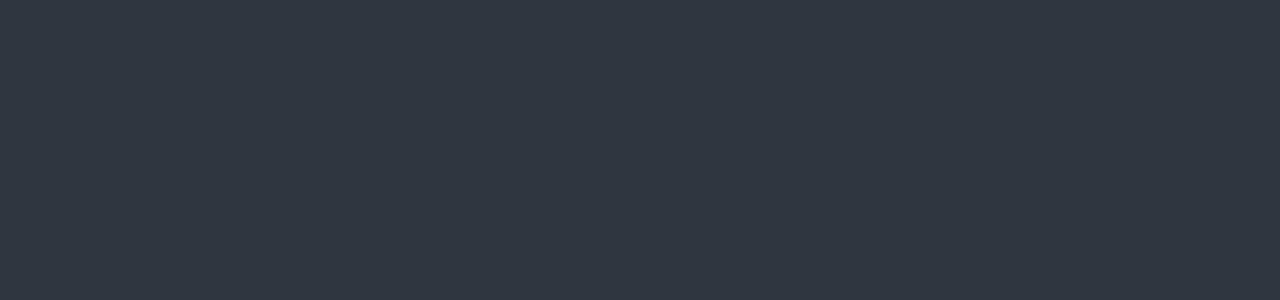
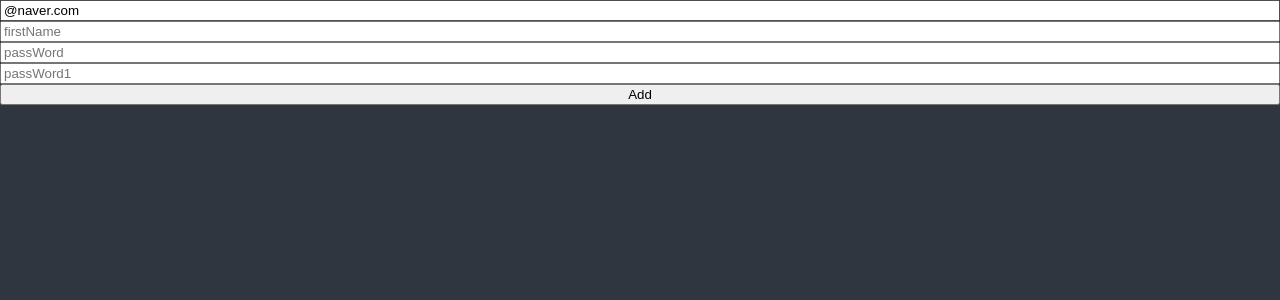
Before and after one commit to hyunjoogo/masterclass, a React (Create React App) app: page / in a window 1280 px wide. Shown: the top 300 px of the page. Built offline with nearby package versions, Linux system fonts and the light colour scheme.

Commit message:
react-hook-form

```diff
--- a/src/App.tsx
+++ b/src/App.tsx
@@ -1,4 +1,5 @@
 import {createGlobalStyle} from "styled-components";
+import TodoList from "./TodoList";
 
 
 const GlobalStyle = createGlobalStyle`
@@ -79,6 +80,7 @@ function App() {
   return (
     <>
       <GlobalStyle/>
+      <TodoList/>
     </>
   )
 }
--- /dev/null
+++ b/src/TodoList.tsx
@@ -0,0 +1,71 @@
+import React from "react";
+
+import {useForm} from "react-hook-form";
+
+
+interface IForm {
+  email: String;
+  firstName?: String;
+  lastName: String;
+  password: String;
+  password1: String;
+  extraError?: String;
+}
+
+function TodoList() {
+  const {
+    register,
+    handleSubmit,
+    formState: {errors},
+    setError
+  } = useForm<IForm>({
+    defaultValues: {
+      email: "@naver.com"
+    }
+  });
+  const onValid = (data: IForm) => {
+    if (data.password !== data.password1) {
+      setError(
+        "password1",
+        {message: "패스워드가 같지 않습니다."},
+        {shouldFocus: true}
+      );
+    }
+  }
+  return (
+    <div>
+      <form
+        style={{display: "flex", flexDirection: "column"}}
+        onSubmit={handleSubmit(onValid)}
+      >
+        <input
+          {...register("email", {
+            required: true,
+            pattern: {
+              value: /^[A-Za-z0-9._%+-]+@naver.com$/,
+              message: "naver 메일만 사용가능합니다.",
+            },
+          })}
+          placeholder="Email"/>
+        <span style={{color: "red"}}>{errors?.email?.message}</span>
+        <input
+          {...register("firstName", {})} placeholder="firstName"/>
+        <input
+          {...register("password", {
+            required: "필수값입니다.",
+          })}
+          placeholder="passWord"/>
+        <input
+          {...register("password1", {
+            required: "필수값입니다.",
+          })}
+          placeholder="passWord1"/>
+        <button>Add</button>
+        <span style={{color: "red"}}>{errors?.extraError?.message}</span>
+      </form>
+    </div>
+  )
+
+}
+
+export default TodoList
```
